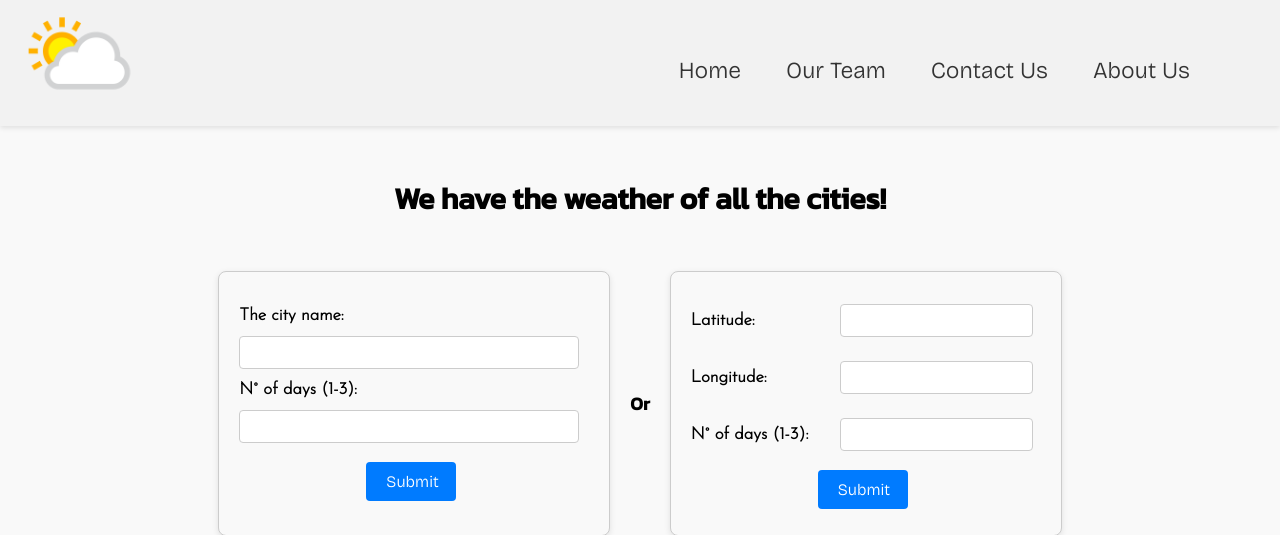
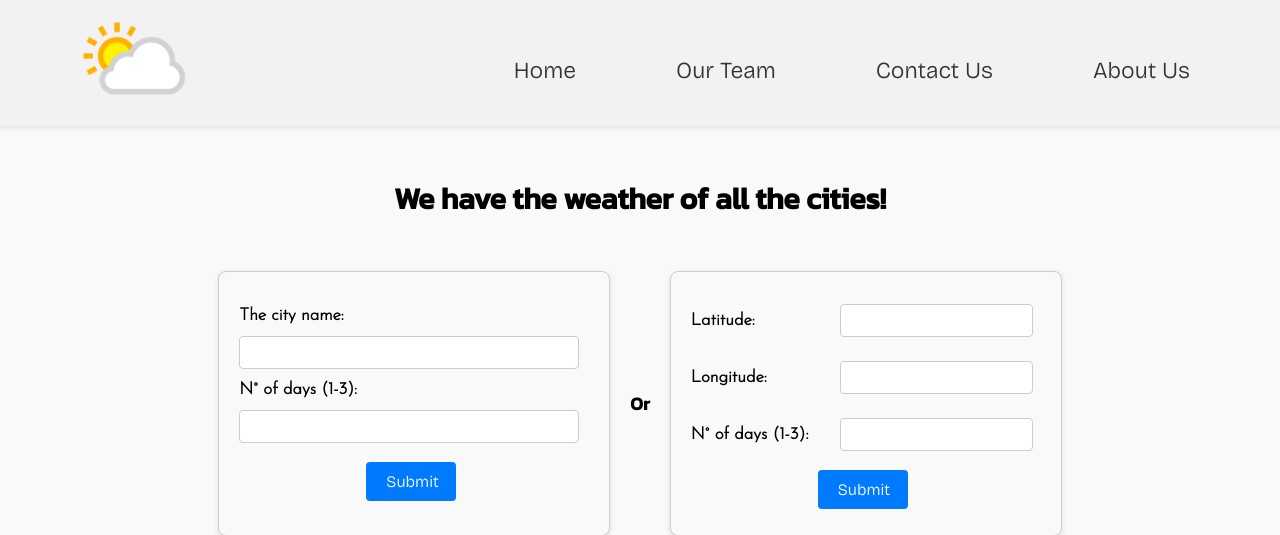
Before and after one commit to bahae3/WeatherApp, a Flask app: page / in a window 1280 px wide. Shown: the top 535 px of the page. Run offline with Flask 3, Linux system fonts and the light colour scheme; some libraries are stand-ins or nearby versions.

Commit message:
made a small modification

```diff
--- a/static/style-header.css
+++ b/static/style-header.css
@@ -11,6 +11,10 @@ nav{
     padding: 0 20px;
     background-color: #f2f2f2;
     box-shadow: 0 2px 5px rgba(0, 0, 0, 0.1);
+}
+
+nav a{
+    margin: 10px 0 0 55px;
 }
 
 nav a img{
```
